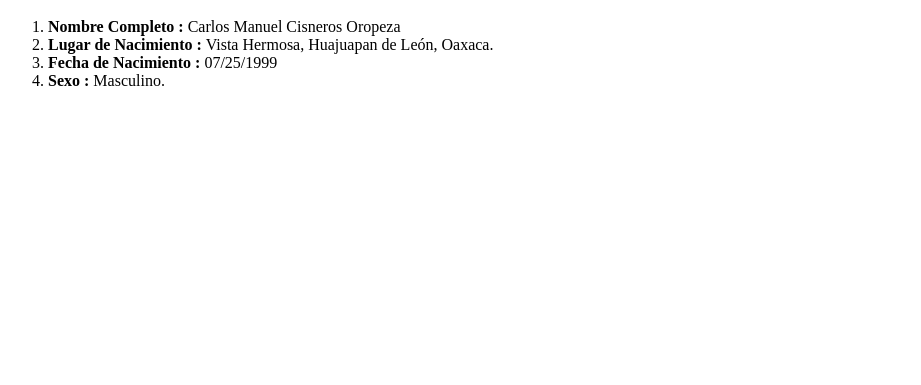
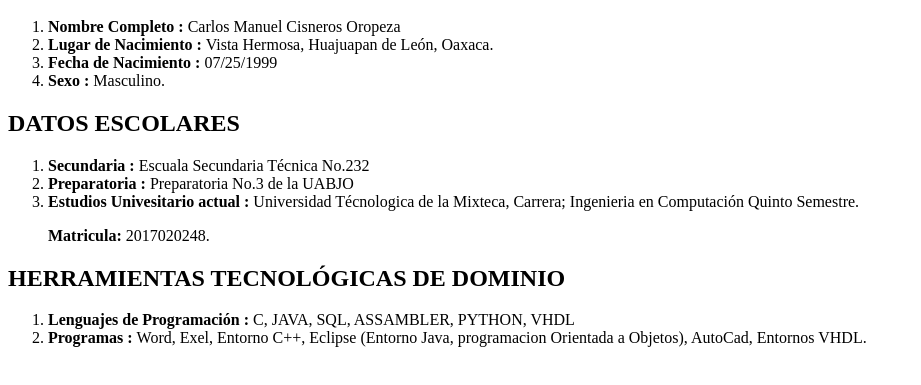
Before and after one commit to ElMatatanCarlos09844/Pagina_web, a plain HTML site: page Curriculum.html in a window 1280 px wide. Shown: the part 109-494 px from the top of the page, without its empty margins (0-921 px from the left). Drawn offline with Linux system fonts and the light colour scheme.

Commit message:
Add files via upload

```diff
--- a/Curriculum.html
+++ b/Curriculum.html
@@ -12,6 +12,18 @@
 		<li><strong>Fecha de Nacimiento : </strong> 07/25/1999</li>
 		<li><strong>Sexo :</strong> Masculino.</li>
 	</ol>
+
+	<h2><STRONG>DATOS ESCOLARES</STRONG></h2>
+	<ol>
+		<li><strong>Secundaria : </strong>Escuala Secundaria Técnica No.232</li>
+		<li><strong>Preparatoria : </strong>Preparatoria No.3 de la UABJO</li>
+		<li><strong>Estudios Univesitario actual : </strong>Universidad Técnologica de la Mixteca, Carrera; Ingenieria en Computación Quinto Semestre.</li>
+		<p><STRONG>Matricula: </STRONG>2017020248.</p>
 	</ol>
+	<h2><STRONG>HERRAMIENTAS TECNOLÓGICAS DE DOMINIO</STRONG></h2>
+	<OL>
+		<li><STRONG>Lenguajes de Programación : </STRONG>C, JAVA, SQL, ASSAMBLER, PYTHON, VHDL</li>
+		<LI><STRONG>Programas : </STRONG>Word, Exel, Entorno C++, Eclipse (Entorno Java, programacion Orientada a Objetos), AutoCad, Entornos VHDL.</LI>
+	</OL>
 </body>
 </html>
```
